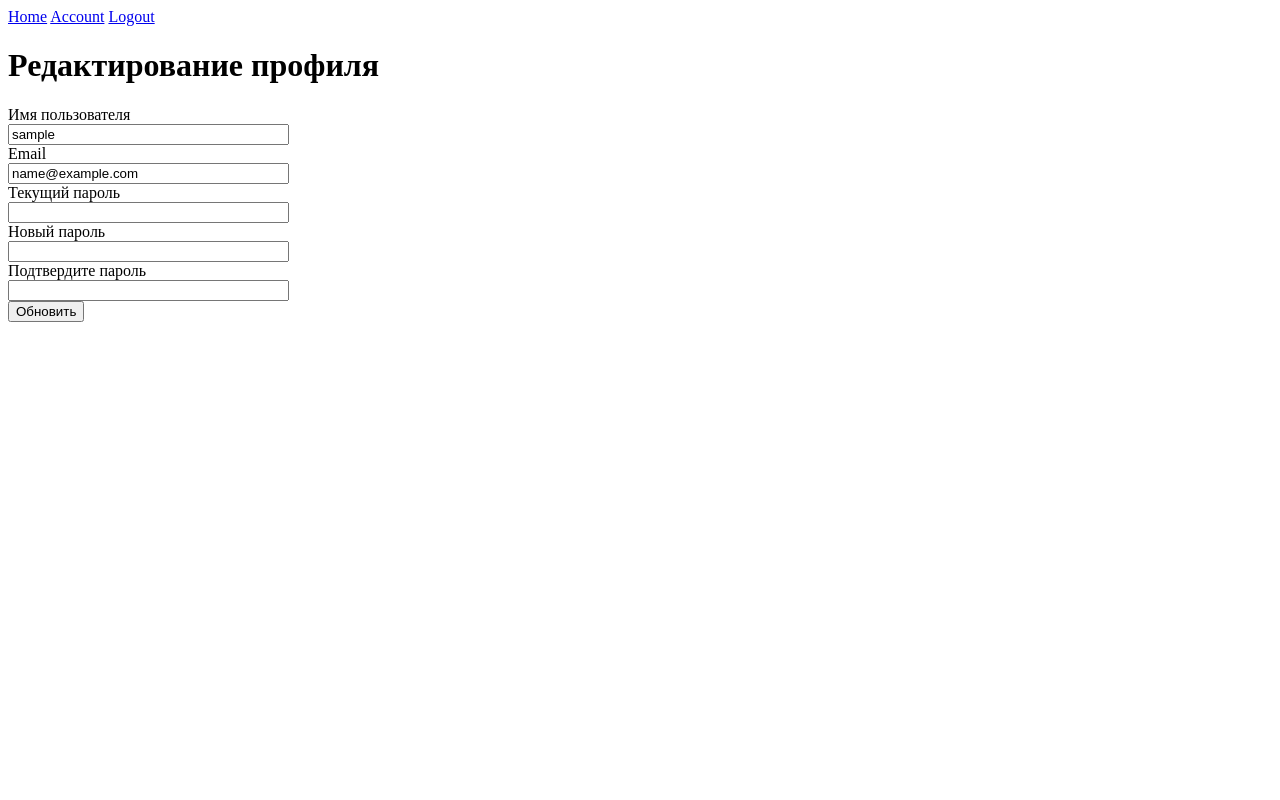
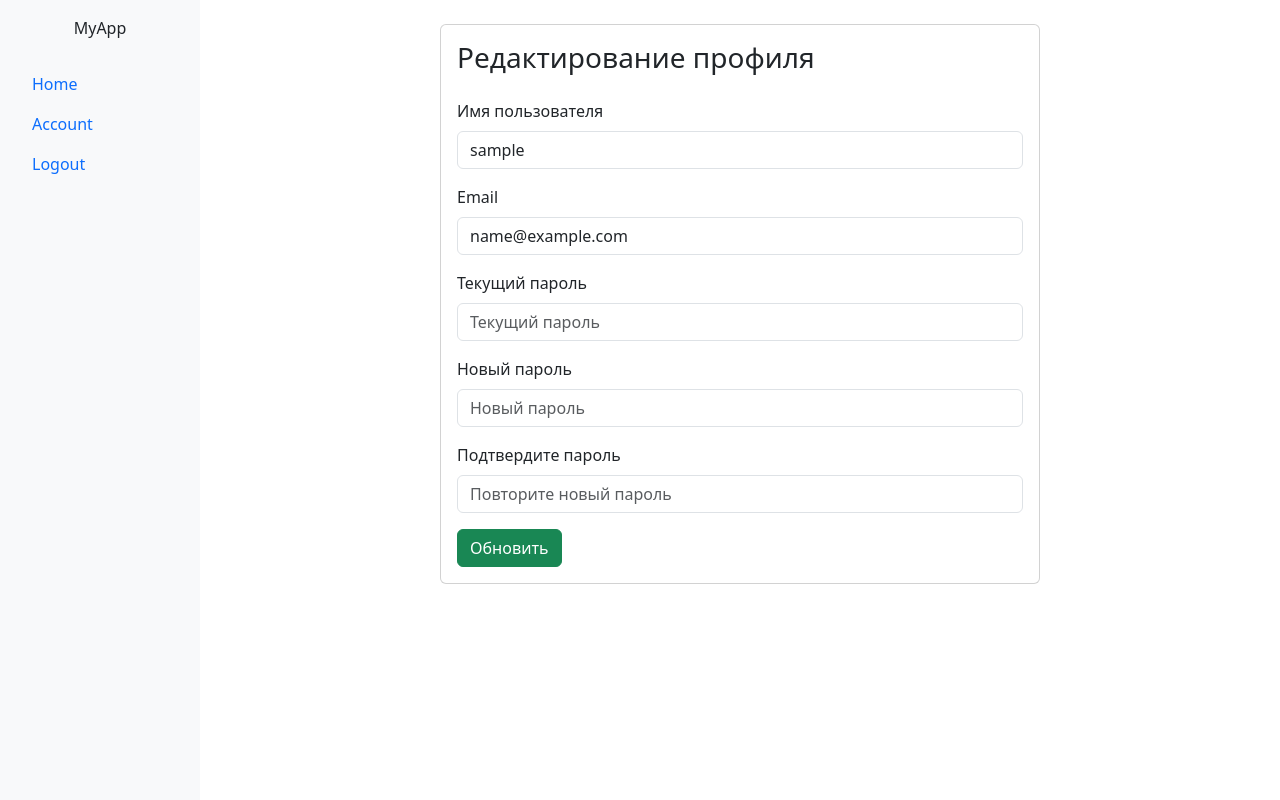
Before and after one commit to fltask/VD07, a Flask app: page /edit_profile in a window 1280 px wide. Run offline with Flask 3, Linux system fonts and the light colour scheme; the visitor is signed in with stand-in values (Sample User, id 1); some libraries are stand-ins or nearby versions.

Commit message:
Add bootstrap style

```diff
--- a/app/templates/base.html
+++ b/app/templates/base.html
@@ -2,37 +2,68 @@
 <html lang="ru">
 <head>
   <meta charset="UTF-8">
-    <title>
-        {% block title %}{% endblock %}
-    </title>
+  <meta name="viewport" content="width=device-width, initial-scale=1, shrink-to-fit=no">
+  <title>{% block title %}{% endblock %}</title>
+    <!-- Bootstrap CSS -->
+    <link rel="stylesheet" href="{{ url_for('static', filename='css/bootstrap.min.css') }}"
+          integrity="sha384-4Q6Gf2aSP4eDXB8Miphtr37CMZZQ5oXLH2yaXMJ2w8e2ZtHTl7GptT4jmndRuHDT"
+          crossorigin="anonymous">
+    <link rel="stylesheet" href="{{ url_for('static', filename='css/bootstrap-icons.min.css') }}">
+    <link rel="stylesheet" href="{{ url_for('static', filename='css/all.min.css') }}">
 </head>
 <body>
+<div class="d-flex">
+  <!-- Sidebar Toggle (visible on mobile) -->
+  <button class="btn btn-primary d-md-none m-2" type="button" data-bs-toggle="collapse" data-bs-target="#sidebar" aria-controls="sidebar" aria-expanded="false" aria-label="Toggle navigation">
+    Меню
+  </button>
 
-<nav>
-    <a href="{{ url_for('home') }}">Home</a>
+  <!-- Sidebar -->
+  <nav id="sidebar" class="collapse d-md-block bg-light p-3" style="min-width: 200px; height: 100vh;">
+    <a class="navbar-brand d-block mb-4 text-center" href="{{ url_for('home') }}">MyApp</a>
+    <ul class="nav nav-pills flex-column">
+      <li class="nav-item">
+        <a class="nav-link{% if request.endpoint=='home' %} active{% endif %}" href="{{ url_for('home') }}">Home</a>
+      </li>
       {% if current_user.is_authenticated %}
-    <a href="{{ url_for('account') }}">Account</a>
-    <a href="{{ url_for('logout') }}">Logout</a>
+      <li class="nav-item">
+        <a class="nav-link{% if request.endpoint=='account' %} active{% endif %}" href="{{ url_for('account') }}">Account</a>
+      </li>
+      <li class="nav-item">
+        <a class="nav-link" href="{{ url_for('logout') }}">Logout</a>
+      </li>
       {% else %}
-    <a href="{{ url_for('login') }}">Login</a>
-    <a href="{{ url_for('register') }}">Register</a>
+      <li class="nav-item">
+        <a class="nav-link{% if request.endpoint=='login' %} active{% endif %}" href="{{ url_for('login') }}">Login</a>
+      </li>
+      <li class="nav-item">
+        <a class="nav-link{% if request.endpoint=='register' %} active{% endif %}" href="{{ url_for('register') }}">Register</a>
+      </li>
       {% endif %}
+    </ul>
   </nav>
 
-<div>
+  <!-- Main content -->
+  <div class="flex-grow-1">
+    <div class="container-fluid mt-4">
       {% with messages = get_flashed_messages(with_categories=true) %}
       {% if messages %}
         {% for category, message in messages %}
-    <div class="{{ category }}">{{ message }}</div>
+          <div class="alert alert-{{ 'success' if category=='success' else 'danger' }} alert-dismissible fade show" role="alert">
+            {{ message }}
+            <button type="button" class="btn-close" data-bs-dismiss="alert" aria-label="Close"></button>
+          </div>
         {% endfor %}
       {% endif %}
       {% endwith %}
+
+      {% block content %}{% endblock %}
+    </div>
+  </div>
 </div>
 
-<div>
-    {% block content %}{% endblock %}
-</div>
-
-
-</body>
+<!-- Bootstrap JS Bundle -->
+<script src="{{ url_for('static', filename='js/bootstrap.bundle.min.js') }}"
+        integrity="sha384-j1CDi7MgGQ12Z7Qab0qlWQ/Qqz24Gc6BM0thvEMVjHnfYGF0rmFCozFSxQBxwHKO"
+        crossorigin="anonymous"></script></body>
 </html>
--- a/app/templates/edit_profile.html
+++ b/app/templates/edit_profile.html
@@ -3,53 +3,54 @@
 {% block title %}Редактирование профиля{% endblock %}
 
 {% block content %}
-<h1>Редактирование профиля</h1>
-
+<div class="card mx-auto" style="max-width: 600px;">
+    <div class="card-body">
+        <h3 class="card-title mb-4">Редактирование профиля</h3>
         <form method="post" action="{{ url_for('edit_profile') }}">
             {{ form.hidden_tag() }}
 
-    <div>
-        {{ form.username.label }}<br>
-        {{ form.username(size=32) }}<br>
+            <div class="mb-3">
+                {{ form.username.label(class_="form-label") }}
+                {{ form.username(class_="form-control", placeholder="Введите логин") }}
                 {% for error in form.username.errors %}
-        <span class="text-danger">{{ error }}</span><br>
+                <div class="text-danger small">{{ error }}</div>
                 {% endfor %}
             </div>
 
-    <div>
-        {{ form.email.label }}<br>
-        {{ form.email(size=32) }}<br>
+            <div class="mb-3">
+                {{ form.email.label(class_="form-label") }}
+                {{ form.email(class_="form-control", placeholder="Введите email") }}
                 {% for error in form.email.errors %}
-        <span class="text-danger">{{ error }}</span><br>
+                <div class="text-danger small">{{ error }}</div>
                 {% endfor %}
             </div>
 
-    <div>
-        {{ form.current_password.label }}<br>
-        {{ form.current_password(size=32) }}<br>
+            <div class="mb-3">
+                {{ form.current_password.label(class_="form-label") }}
+                {{ form.current_password(class_="form-control", placeholder="Текущий пароль") }}
                 {% for error in form.current_password.errors %}
-        <span class="text-danger">{{ error }}</span><br>
+                <div class="text-danger small">{{ error }}</div>
                 {% endfor %}
             </div>
 
-    <div>
-        {{ form.password.label }}<br>
-        {{ form.password(size=32) }}<br>
+            <div class="mb-3">
+                {{ form.password.label(class_="form-label") }}
+                {{ form.password(class_="form-control", placeholder="Новый пароль") }}
                 {% for error in form.password.errors %}
-        <span class="text-danger">{{ error }}</span><br>
+                <div class="text-danger small">{{ error }}</div>
                 {% endfor %}
             </div>
 
-    <div>
-        {{ form.confirm_password.label }}<br>
-        {{ form.confirm_password(size=32) }}<br>
+            <div class="mb-3">
+                {{ form.confirm_password.label(class_="form-label") }}
+                {{ form.confirm_password(class_="form-control", placeholder="Повторите новый пароль") }}
                 {% for error in form.confirm_password.errors %}
-        <span class="text-danger">{{ error }}</span><br>
+                <div class="text-danger small">{{ error }}</div>
                 {% endfor %}
             </div>
 
-    <div>
-        {{ form.submit() }}
+            <button type="submit" class="btn btn-success">{{ form.submit.label.text }}</button>
+        </form>
     </div>
-</form>
+</div>
 {% endblock %}
```
Also changed, not shown: app/templates/account.html (+11 -12 lines), app/templates/home.html (+7 -4 lines), app/templates/login.html (+25 -15 lines), app/templates/register.html (+31 -22 lines). Lines whose indentation alone changed are shown as unchanged.
